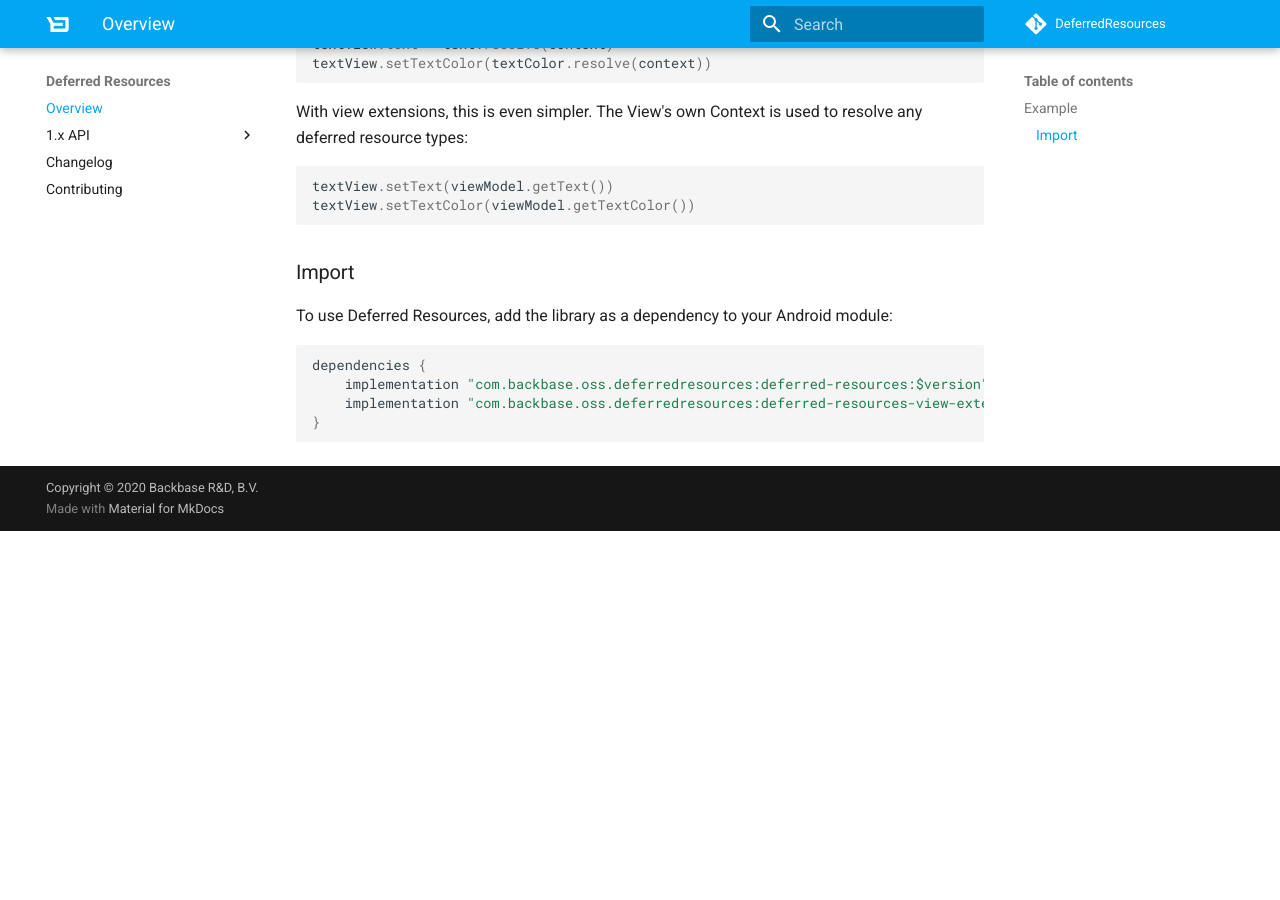
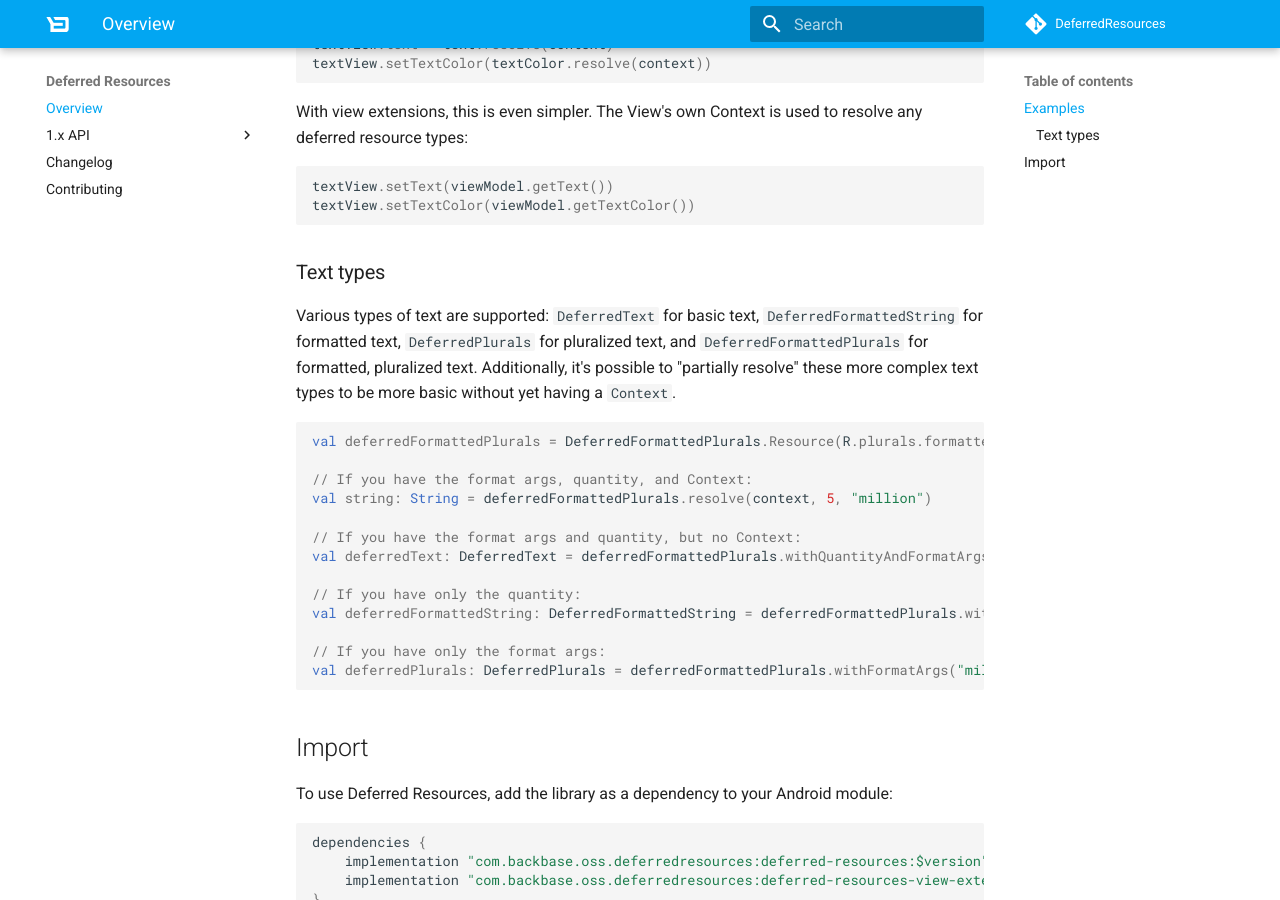
Before and after one commit to Backbase/DeferredResources, an MkDocs documentation site: the page built from docs/index.md, in a window 1280 px wide and 900 px high, scrolled down 742 px. Built offline with MkDocs 1.6.1 and Material for MkDocs 9.7.7, drawn with Linux system fonts in a browser that asks for light colours; comment, search, counter and statistics services are not loaded; before the commit the page ends 1273 px from its top, so only the background shows below that.

Commit message:
Add examples for different text types and extensions

````diff
--- a/docs/index.md
+++ b/docs/index.md
@@ -5,7 +5,7 @@ resource resolution (with Context). This allows the resolver (Activity, Fragment
 agnostic to the source (standard resources, attributes, or values fetched from an API), and allows
 repository/configuration layers to remain ignorant of Android's Context.
 
-## Example
+## Examples
 
 In the logic layer, declare the resource values however you like, without worrying about their
 resolution or about Context:
@@ -38,7 +38,30 @@ textView.setText(viewModel.getText())
 textView.setTextColor(viewModel.getTextColor())
 ```
 
-### Import
+### Text types
+
+Various types of text are supported: `DeferredText` for basic text, `DeferredFormattedString` for
+formatted text, `DeferredPlurals` for pluralized text, and `DeferredFormattedPlurals` for formatted,
+pluralized text. Additionally, it's possible to "partially resolve" these more complex text types to
+be more basic without yet having a `Context`.
+
+```kotlin
+val deferredFormattedPlurals = DeferredFormattedPlurals.Resource(R.plurals.formatted_plurals)
+
+// If you have the format args, quantity, and Context:
+val string: String = deferredFormattedPlurals.resolve(context, 5, "million")
+
+// If you have the format args and quantity, but no Context:
+val deferredText: DeferredText = deferredFormattedPlurals.withQuantityAndFormatArgs(5, "million")
+
+// If you have only the quantity:
+val deferredFormattedString: DeferredFormattedString = deferredFormattedPlurals.withQuantity(5)
+
+// If you have only the format args:
+val deferredPlurals: DeferredPlurals = deferredFormattedPlurals.withFormatArgs("million")
+```
+
+## Import
 
 To use Deferred Resources, add the library as a dependency to your Android module:
 
````
Also changed, not shown: README.md (+23 -0 lines).
